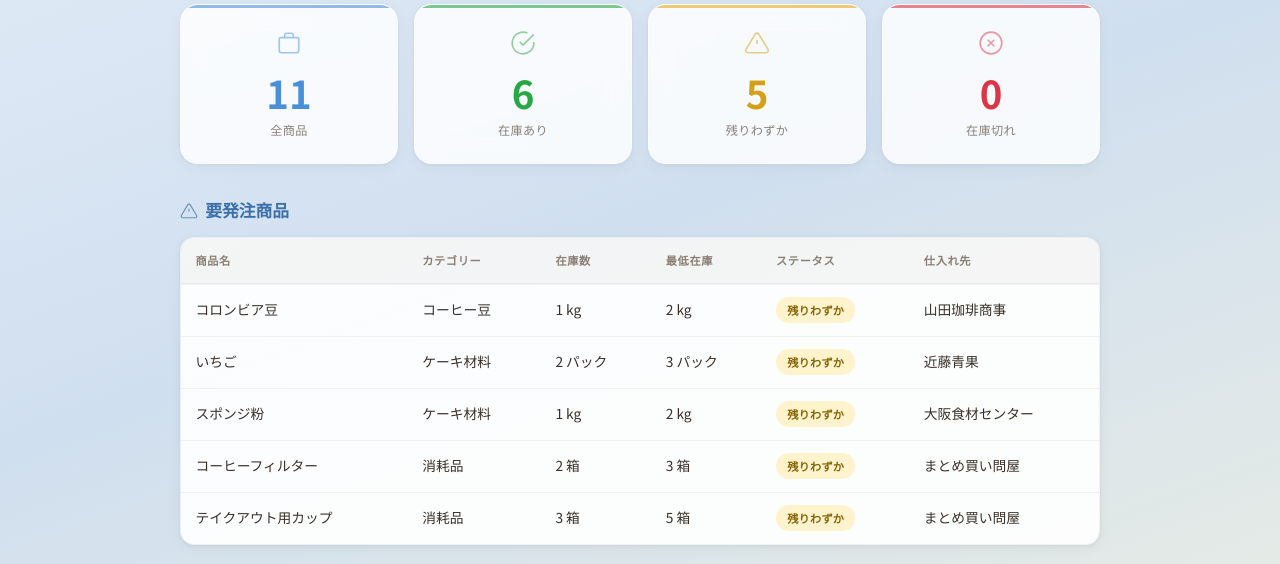
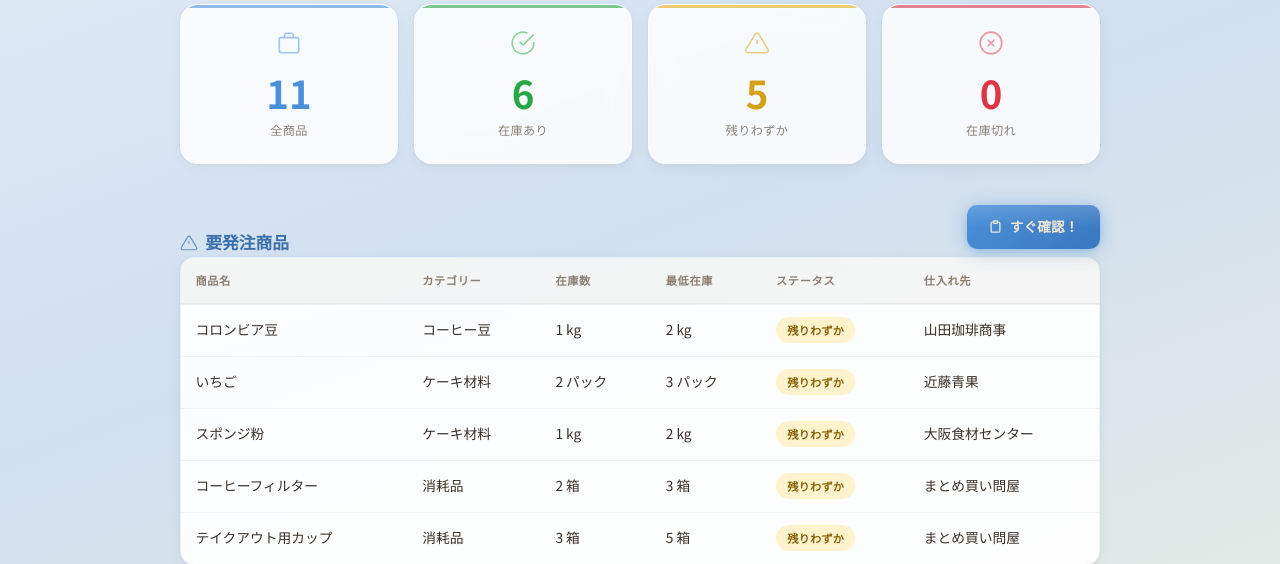
Before and after one commit to kangrunhyang-coder/cafe-inventory, a Flask app: page / in a window 1280 px wide. Shown: the part 236-800 px from the top of the page. Run offline with Flask 3, Linux system fonts and the light colour scheme.

Commit message:
要発注商品横にすぐ確認ボタンを追加

```diff
--- a/static/style.css
+++ b/static/style.css
@@ -237,6 +237,25 @@ h2::before { display: none; }
 .page-stock-record h2{ color: #2a8a4a; }
 .page-order-list h2  { color: #b44; }
 .page-products h2    { color: #6d35b5; }
+
+/* ========== Section Header ========== */
+.section-header {
+    display: flex;
+    align-items: center;
+    justify-content: space-between;
+    gap: 1rem;
+}
+
+.section-header h2 { margin-bottom: 0; }
+
+.btn-pulse {
+    animation: pulse-glow 2s ease-in-out infinite;
+}
+
+@keyframes pulse-glow {
+    0%, 100% { box-shadow: 0 3px 14px rgba(74,144,217,.3), 0 1px 3px rgba(74,144,217,.15); }
+    50% { box-shadow: 0 3px 20px rgba(74,144,217,.5), 0 1px 6px rgba(74,144,217,.25); }
+}
 
 /* ========== Announcement Ticker ========== */
 .ticker-row {
--- a/templates/index.html
+++ b/templates/index.html
@@ -50,10 +50,16 @@
     </a>
 </div>
 
-<h2>
-    <svg class="h2-icon" viewBox="0 0 24 24" fill="none" stroke="currentColor" stroke-width="1.5"><path d="M10.29 3.86L1.82 18a2 2 0 001.71 3h16.94a2 2 0 001.71-3L13.71 3.86a2 2 0 00-3.42 0z"/><line x1="12" y1="9" x2="12" y2="13"/><line x1="12" y1="17" x2="12.01" y2="17"/></svg>
-    要発注商品
-</h2>
+<div class="section-header">
+    <h2>
+        <svg class="h2-icon" viewBox="0 0 24 24" fill="none" stroke="currentColor" stroke-width="1.5"><path d="M10.29 3.86L1.82 18a2 2 0 001.71 3h16.94a2 2 0 001.71-3L13.71 3.86a2 2 0 00-3.42 0z"/><line x1="12" y1="9" x2="12" y2="13"/><line x1="12" y1="17" x2="12.01" y2="17"/></svg>
+        要発注商品
+    </h2>
+    <a href="{{ url_for('order_list') }}" class="btn btn-primary btn-pulse">
+        <svg class="btn-icon" viewBox="0 0 24 24" fill="none" stroke="currentColor" stroke-width="2"><path d="M9 5H7a2 2 0 00-2 2v12a2 2 0 002 2h10a2 2 0 002-2V7a2 2 0 00-2-2h-2"/><rect x="9" y="3" width="6" height="4" rx="1"/></svg>
+        すぐ確認！
+    </a>
+</div>
 {% if low_stock %}
 <div class="table-wrapper">
     <table>
```
